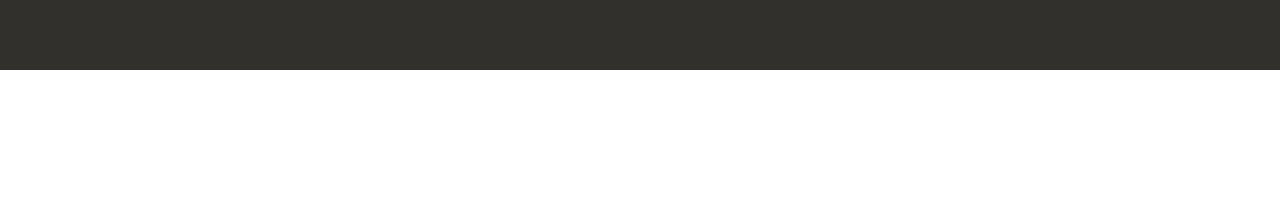
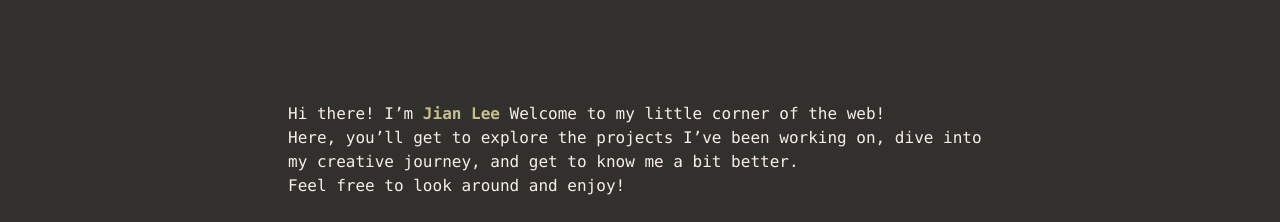
Before and after one commit to JaeYangLee/jian-lee-ramos, a React (Vite) app: page / in a window 1280 px wide. Shown: the part 730-952 px from the top of the page. Before the commit the page ends 800 px from the top, so only its background shows below. Built offline with nearby package versions, Linux system fonts and the light colour scheme.

Commit message:
style: update PageOne layout and add introductory text section

```diff
--- a/src/index.css
+++ b/src/index.css
@@ -4,3 +4,7 @@
 @theme {
   --font-antonio: "Antonio", sans-serif;
 }
+
+body {
+  background-color: #31302d;
+}
--- a/src/pages/PageOne.jsx
+++ b/src/pages/PageOne.jsx
@@ -6,19 +6,19 @@
 function PageOne() {
   return (
     <>
-      <div className="w-screen h-screen flex flex-col items-center justify-center bg-[#31302D] px-4">
+      <div className="w-full h-screen flex flex-col items-center justify-center bg-[#31302D] px-4">
         <div className="flex flex-col items-center justify-center gap-4">
           <h1 className="w-full text-center md:text-left font-antonio text-[#C6BF8B] text-5xl md:text-7xl lg:text-8xl xl:text-9xl font-bold select-none">
             JIAN LEE RAMOS
           </h1>
-          <div className="flex md:flex-row flex-col items-center justify-center gap-8">
-            <div className="flex flex-col items-center justify-center md:justify-between h-full gap-4">
+          <div className="flex md:flex-row flex-col items-center justify-center gap-8 ">
+            <div className="flex flex-col items-center justify-center md:justify-between gap-4 h-full">
               <h2 className="font-antonio text-[#F9EEE8] text-2xl md:text-3xl lg:text-4xl xl:text-5xl font-bold select-none">
                 FULLSTACK DEVELOPER
               </h2>
 
               <div className="flex flex-row items-center justify-center md:justify-start md:items-start w-full gap-4 xl:gap-8">
-                <BsLinkedin className="size-5 md:size-6 lg:size-8 xl:size-9 text-[#F9EEE8] transition scale-y-90 " />
+                <BsLinkedin className="size-5 md:size-6 lg:size-8 xl:size-9 text-[#F9EEE8]" />
                 <BsGithub className="size-5 md:size-6 lg:size-8 xl:size-9 text-[#F9EEE8]" />
                 <BsGoogle className="size-5 md:size-6 lg:size-8 xl:size-9 text-[#F9EEE8]" />
                 <BsInstagram className="size-5 md:size-6 lg:size-8 xl:size-9 text-[#F9EEE8]" />
@@ -33,6 +33,23 @@
           </div>
         </div>
       </div>
+
+      <div className="flex flex-col items-center justify-center bg-[#31302D] p-8 md:px-24 lg:px-36 xl:px-72 gap-2">
+        <div className="flex flex-col items-start justify-center">
+          <p className="font-mono font-light text-left text-xs lg:text-base text-[#F9EEE8]">
+            Hi there! I’m
+            <span className="text-[#C6BF8B] font-bold "> Jian Lee</span> Welcome
+            to my little corner of the web!
+          </p>
+          <p className="font-mono font-light text-left text-xs text-[#F9EEE8] lg:text-base">
+            Here, you’ll get to explore the projects I’ve been working on, dive
+            into my creative journey, and get to know me a bit better.
+          </p>
+          <p className="font-mono font-light text-left text-xs text-[#F9EEE8] lg:text-base">
+            Feel free to look around and enjoy!
+          </p>
+        </div>
+      </div>
     </>
   );
 }
```
